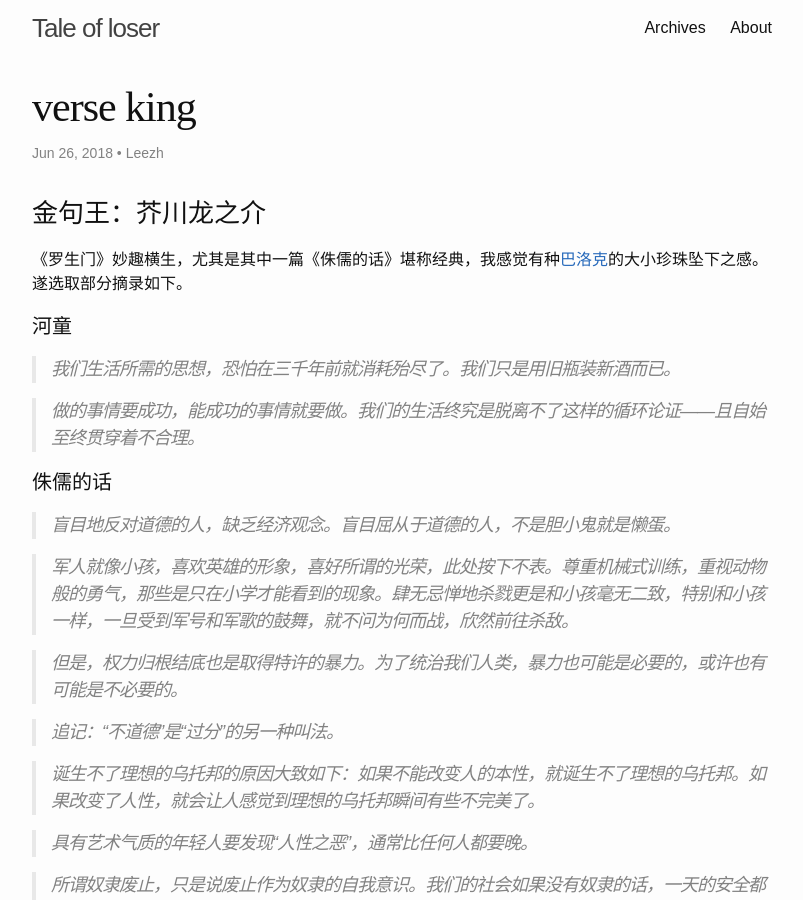
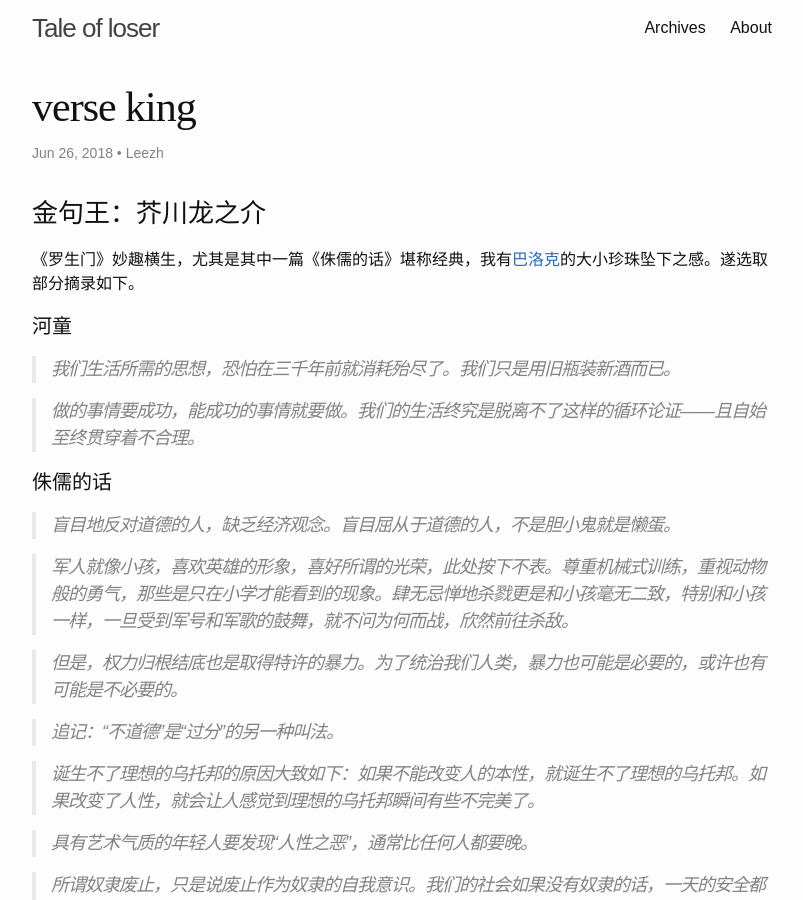
Before and after one commit to Leezh76/leezh76.github.io, a Jekyll site: the page built from _posts/2018-06-26-Verse-king.md, in a window 1280 px wide and 900 px high. Shown: the whole window, without its empty margins (238-1041 px from the left). Built offline with Jekyll 4.4.1, drawn with Linux system fonts in a browser that asks for light colours.

Commit message:
verse king

```diff
--- a/_posts/2018-06-26-Verse-king.md
+++ b/_posts/2018-06-26-Verse-king.md
@@ -8,7 +8,7 @@
 
 ### 金句王：芥川龙之介
 
-《罗生门》妙趣横生，尤其是其中一篇《侏儒的话》堪称经典，我感觉有种[巴洛克](https://zh.wikipedia.org/wiki/巴洛克艺术#词源)的大小珍珠坠下之感。遂选取部分摘录如下。
+《罗生门》妙趣横生，尤其是其中一篇《侏儒的话》堪称经典，我有[巴洛克](https://zh.wikipedia.org/wiki/巴洛克艺术#词源)的大小珍珠坠下之感。遂选取部分摘录如下。
 
 <!-- more -->
 
```
Also changed, not shown: 3 other files.
